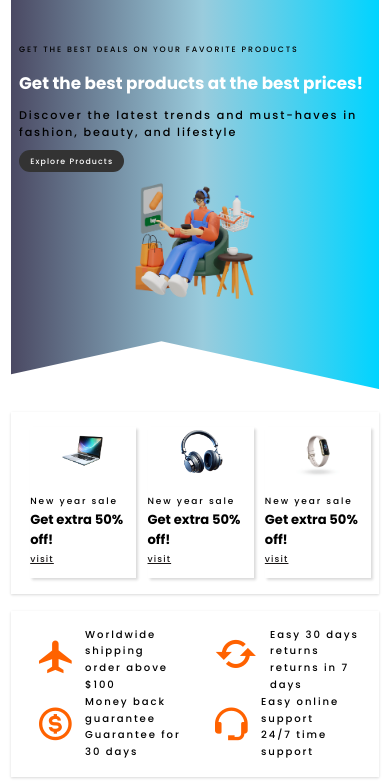
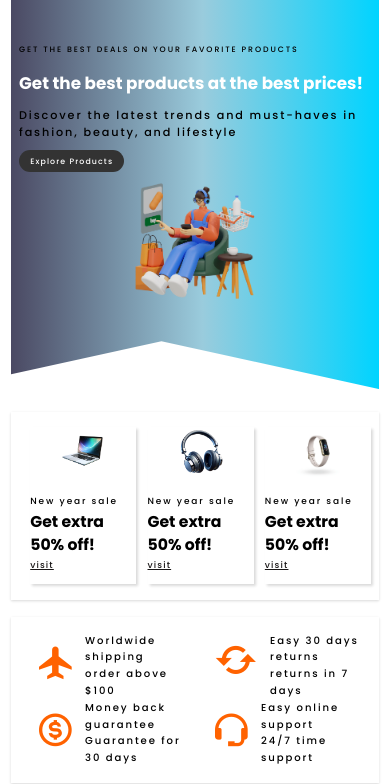
Before and after one commit to chandrajit19/E-commerce-Website, a website built with Vite: page index.html in a window 390 px wide. Shown: the part 97-881 px from the top of the page. Built offline with nearby package versions, Linux system fonts and the light colour scheme.

Commit message:
last touch

```diff
--- a/index.html
+++ b/index.html
@@ -17,6 +17,7 @@
 
   <!-- ========== Start Header section ========== -->
   <header class="sec-nav">
+    <h1 style="display: none;">E-commerce Website</h1>
     <section class="first_nav">
       <div class="head container">
           <div class="head_text">
@@ -101,12 +102,12 @@
 
 <!-- ========== Start product Section ========== -->
     <section class="product-section">
-         <h2 style="display: none;">Featured Products</h2>
     <div class="container grid-three--cols pro-container">
+
       <div class="grid-two-cols ">
           <div class="product_sec_title">
              <p>New year sale</p>
-             <h3>Get extra 50% off!</h3>
+             <h2>Get extra 50% off!</h2>
              <a href="">visit</a>
           </div>
           <div class="pro-img-div">
@@ -116,7 +117,7 @@
       <div class="grid-two-cols">
         <div class="product_sec_title">
            <p>New year sale</p>
-           <h3>Get extra 50% off!</h3>
+           <h2>Get extra 50% off!</h2>
            <a href="">visit</a>
         </div>
         <div class="pro-img-div">
@@ -126,7 +127,7 @@
     <div class="grid-two-cols">
       <div class="product_sec_title">
          <p>New year sale</p>
-         <h3>Get extra 50% off!</h3>
+         <h2>Get extra 50% off!</h2>
          <a href="">visit</a>
       </div>
       <div class="pro-img-div" style="text-align: center;">
--- a/style.css
+++ b/style.css
@@ -1021,6 +1021,9 @@ font-size: .9rem;
   top: -60px;
   z-index: 1000;
 }
+h2{
+  font-size: 1.4rem;
+}
 
 }
 
```
